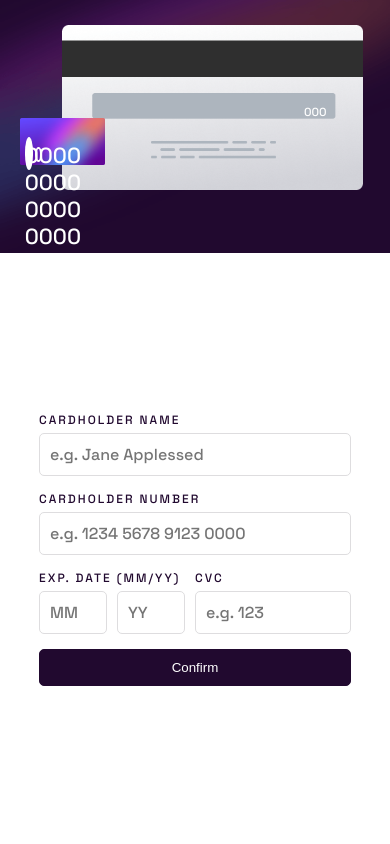
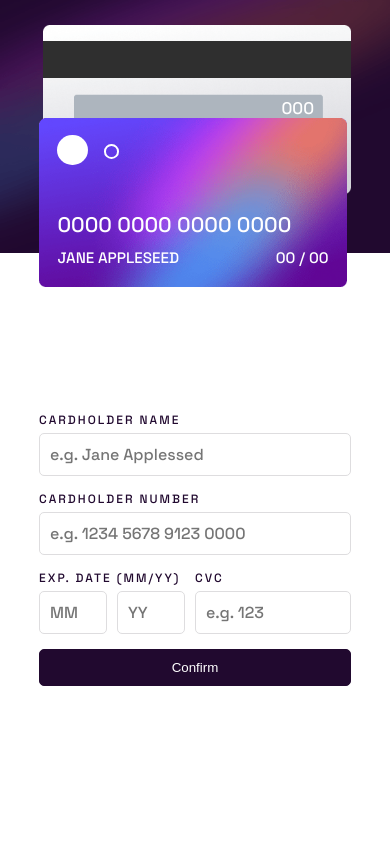
Before and after one commit to vytautassvirskas/interactive_card, a plain HTML site: page index.html in a window 390 px wide. Drawn offline with Linux system fonts and the light colour scheme.

Commit message:
some changes

```diff
--- a/index.css
+++ b/index.css
@@ -14,22 +14,22 @@
 html, body, p, h1 {
     margin: 0;
 }
-main{
+.main{
     position: relative;
     height: 100vh;
     font-family: 'Space Grotesk', sans-serif;
     font-weight: 500;
     font-size: 18px;
+    display: flex;
     color: var(--VeryDarkViolet);
 }
-main > img, main > div{
-    position: absolute;
-}
+
 .left-decoration{
     height: 100vh;
-    width: 33%;
+    width: 33vw;
 }
 .front-card{
+    position: absolute;
     width: 22%;
     bottom: 51%;
     left: 17%;
@@ -75,6 +75,7 @@ main > img, main > div{
 .front-card__fullname{
     font-size: 1vw;
     text-transform: uppercase;
+    width: 70%;
     bottom: 10%;
     left: 6%;
 }
@@ -85,6 +86,7 @@ main > img, main > div{
 }
 
 .back-card{
+    position: absolute;
     width: 22%;
     top: 51%;
 
@@ -101,14 +103,17 @@ main > img, main > div{
     bottom: 46.5%;
     right: 12%;
 }
-
+.main__container{
+    width: 67vw;
+    height: 100vh;
+    display: flex;
+    justify-content: center;
+    align-items: center;
+}
 .form, .complete{
-    position: absolute;
-    left: 55%;
-    top: 30%;
     display: flex;
     flex-direction: column;
-    max-width: 400px;
+    max-width: 350px;
     margin: 0 auto;
 }
 
@@ -216,81 +221,62 @@ main > img, main > div{
 }
 
 @media (max-width:768px) {
+    .main{
+        flex-direction: column;
+    }
     .left-decoration{
         height: 30vh;
         width: 100vw;
-        position: relative;
         vertical-align: top
     }
 
     .front-card {
-        /* position: absolute; */
+        top: 14%;
+        bottom: auto;
         /* width: 77%; */
-        height: 22%;
-        bottom: 64%;
-        left: 5%;
+        width: auto;
+        height: 20%;
+        left: 10%;
         z-index: 2;
     }
     .front-card__img {
-        /* height: 100%; */
-        /* width: 100%; */
+        height: 100%;
     }
     .front-card__number {
         /* font-size: 32px; */
-        font-size: 5.6vw;
+        font-size: 2.5vh;
         bottom: 29%;
 
     }
     .front-card__fullname {
-        font-size: 3vw;
+        font-size: 1.8vh;
         bottom: 12%;
     }
     .front-card__expire-date {
-        font-size: 3vw;
+        font-size: 1.8vh;
         bottom: 12%;
     }
     .back-card {
-        width: 77%;
-        height: 22%;
+        width: auto;
+        /* width: 77%; */
+        height: 20%;
         top: 3%;
-        left: 16%;
+        left: auto;
+        right: 10%;
         z-index: 1;
     }
+    .back-card__img {
+        height: 100%;
+    }
     .back-card__cvc {
-        font-size: 3vw;
-        bottom: 49.5%;
+        font-size: 2vh;
+        bottom: 44.5%;
+    }
+    .main__container{
+        width: 100vw;
+        height: 70vh;
     }
     .form, .complete{
-        position: relative;
-        left: 0;
-        top: 0;
-        justify-content: center;
-        height: 70vh;
         max-width: 80%;
-        margin: 0 auto;
     }
 }
-
-/* @media (max-width: 768px) {
-    body{
-        font-size: 13px;
-    }
-    .notification{
-        padding: 20px 10px ;
-        margin: 0 auto;
-
-    }
-    .notification__heading{
-        font-size: 20px;
-
-    }
-    .notification__count{
-        font-size:14px;
-        margin-left: 10px;
-    }
-    .notification__img-wrapper{
-        width:40px;
-        margin-right: 20px;
-        flex-shrink: 0;
-    }
-} */
--- a/index.html
+++ b/index.html
@@ -13,7 +13,7 @@
 </head>
 
 <body>
-  <main>
+  <main class="main">
     <img class="left-decoration" src="./images/bg-main-desktop.png" alt="">
     <div class="front-card">
       <img class="front-card__img" src="./images/bg-card-front.png" alt="card-front">
@@ -30,10 +30,11 @@
       <img class="back-card__img" src="./images/bg-card-back.png" alt="card-front">
       <p class="back-card__cvc">000</p>
     </div>
+    <div class="main__container">
       <form class="form" action="">
         <div class="form__input-wrapper">
           <label class="form__label" for="cardholder-name">Cardholder name</label>
-        <input class="form__input" type="text" id="cardholder-name" placeholder="e.g. Jane Applessed" maxlength="25">
+          <input class="form__input" type="text" id="cardholder-name" placeholder="e.g. Jane Applessed" maxlength="20">
           <p class="form__error form__error--hiden" id="error-name"></p>
         </div>
         <div class="form__input-wrapper">
@@ -75,6 +76,7 @@
 
 
       </div>
+    </div>
   </main>
   <script src="./app.js"></script>
 </body>
```
Also changed, not shown: 1 other file. Lines whose indentation alone changed are shown as unchanged.
